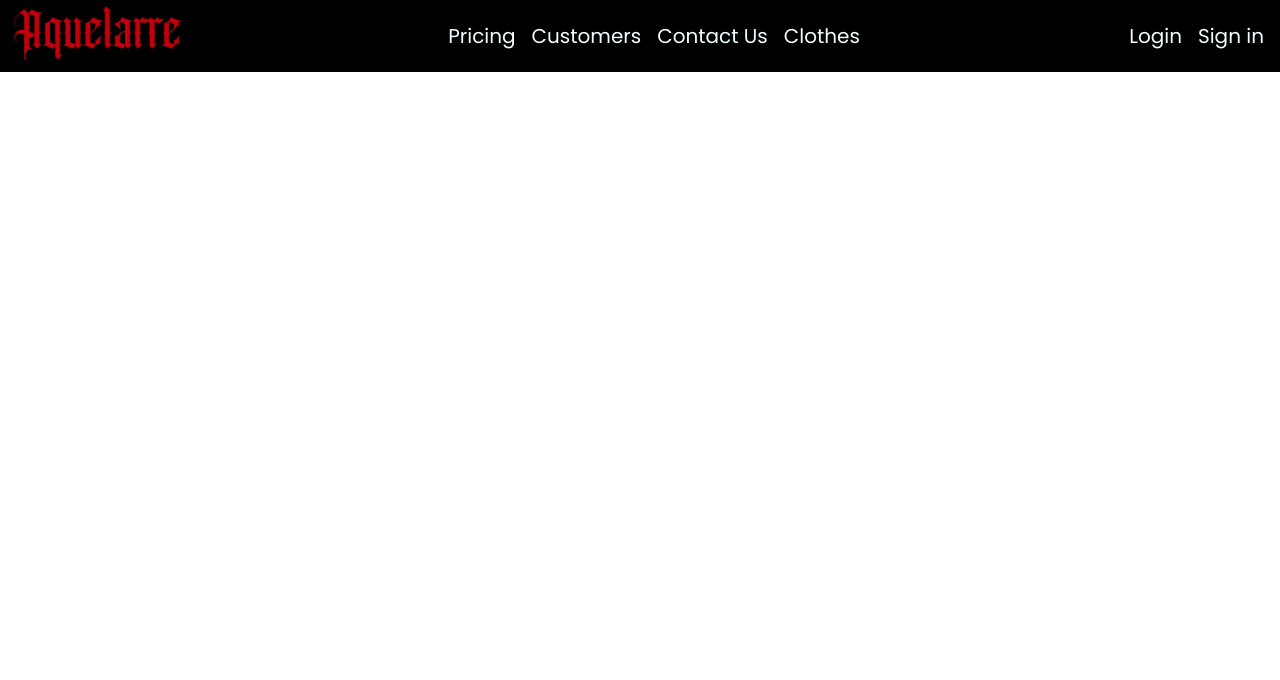
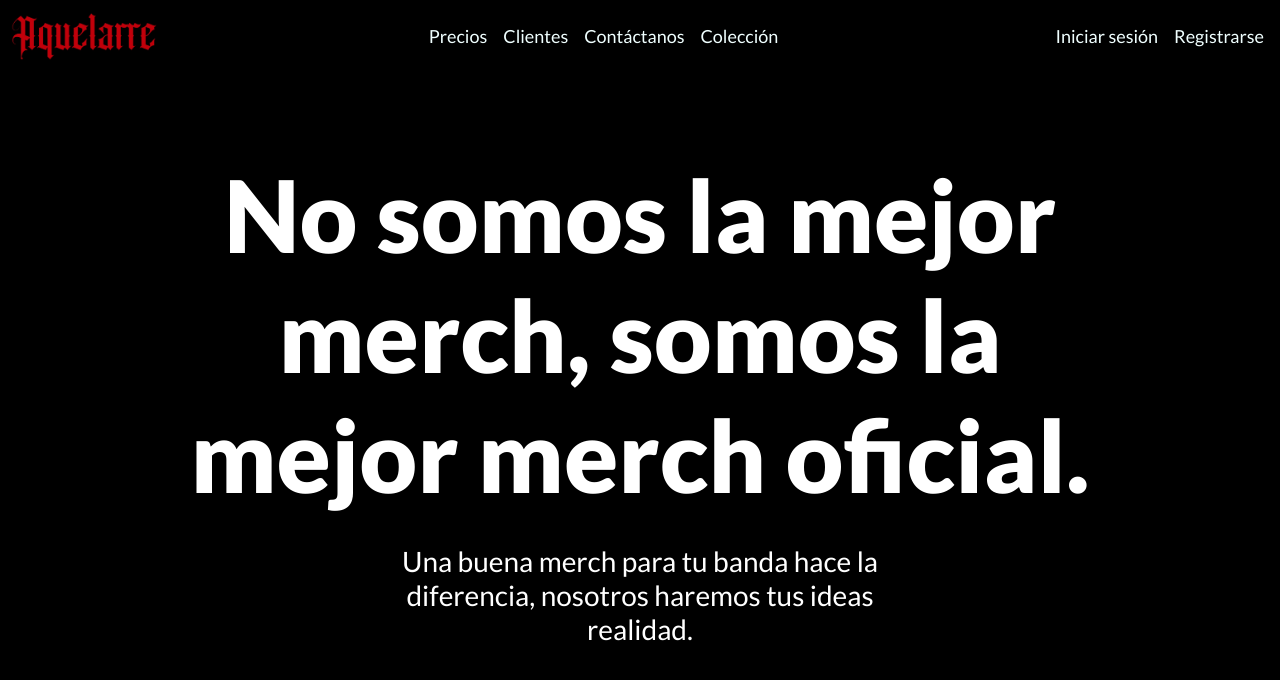
Before and after one commit to BIZZARREBOY/landing-page, a plain HTML site: page index.html in a window 1280 px wide. Drawn offline with Linux system fonts and the light colour scheme.

Commit message:
Hero page
Styles hero part of landing page

```diff
--- a/index.html
+++ b/index.html
@@ -7,23 +7,34 @@
     <link rel="stylesheet" href="styles/styles.css">
 </head>
 <body>
-    <header>
-        <img src="images/aquelarre-header.png" alt="logo">
+    <header id="start">
+            <a href="#hero"><img src="images/aquelarre-header.png" alt="logo"></a>
         <div class="menu">
             <ul>
-                <li><a href="#">Pricing</a></li>
-                <li><a href="#">Customers</a></li>
-                <li><a href="#">Contact Us</a></li>
-                <li><a href="#">Clothes</a></li>
+                <li><a href="#pricing">Precios</a></li>
+                <li><a href="#">Clientes</a></li>
+                <li><a href="#">Contáctanos</a></li>
+                <li><a href="#">Colección</a></li>
             </ul>
         </div>
 
         <div class="login">
             <ul>
-                <li><a href="#">Login</a></li>
-                <li><a href="#">Sign in</a></li>
+                <li><a href="#">Iniciar sesión</a></li>
+                <li><a href="#">Registrarse</a></li>
             </ul>
         </div>
     </header>
+    <main>
+        <div class="hero-container" id="hero">
+            <div class="hero-content">
+                <h1>No somos la mejor merch, somos la mejor merch oficial.</h1>
+                <p>Una buena merch para tu banda hace la diferencia, nosotros haremos tus ideas realidad.</p>
+            </div>
+        </div>
+    </main>
+    <footer>
+
+    </footer>
 </body>
 </html>
--- a/styles/styles.css
+++ b/styles/styles.css
@@ -1,9 +1,10 @@
-@import url('https://fonts.googleapis.com/css2?family=Poppins:ital,wght@0,100;0,200;0,300;0,400;0,500;0,600;0,700;0,800;0,900;1,100;1,200;1,300;1,400;1,500;1,600;1,700;1,800;1,900&display=swap');
+@import url('https://fonts.googleapis.com/css2?family=Lato:ital,wght@0,100;0,300;0,400;0,700;0,900;1,100;1,300;1,400;1,700;1,900&display=swap');
 
 * {
     margin: 0;
     padding: 0;
-    font-family: Poppins, sans-serif;
+    box-sizing: border-box ;
+    font-family: "Lato", sans-serif;
 }
 
 header {
@@ -11,26 +12,61 @@ header {
     display: flex;
     justify-content: space-between;
     align-items: center;
-    background: black;
+    background: rgb(0, 0, 0);
+    position: fixed;
+    width: 100%;
+    z-index: 2;
 }
 
-img {
+header img {
     height: 72px;
+    padding-top: 10px;
 }
 
-ul {
+header ul {
     list-style: none;
     padding: 16px;
     display: flex;
     gap: 16px;
 }
 
-a {
+header a {
     text-decoration: none;
     color: azure;
-    font-size: 20px;
+    font-size: 18px;
+    font-weight: 400;
 }
 
-a:hover {
-    color: red;
+.hero-container {
+    background: rgb(0, 0, 0);
+    display: flex;
+    flex-direction: column;
+    justify-content: center;
+    align-items: center;
+    min-height: 100vh;
+    color: white;
 }
+
+.hero-content {
+    display: flex;
+    flex-direction: column;
+    align-items: center;
+    gap: 30px;
+    width: 900px;
+}
+
+.hero-content h1{
+    font-size: 100px;
+    text-align: center;
+    font-weight: 900;
+}
+
+.hero-content p {
+    font-size: 28px;
+    text-align: center;
+    width: 500px;
+}
+
+.pricing-container {
+    height: 100vh;
+}
```
